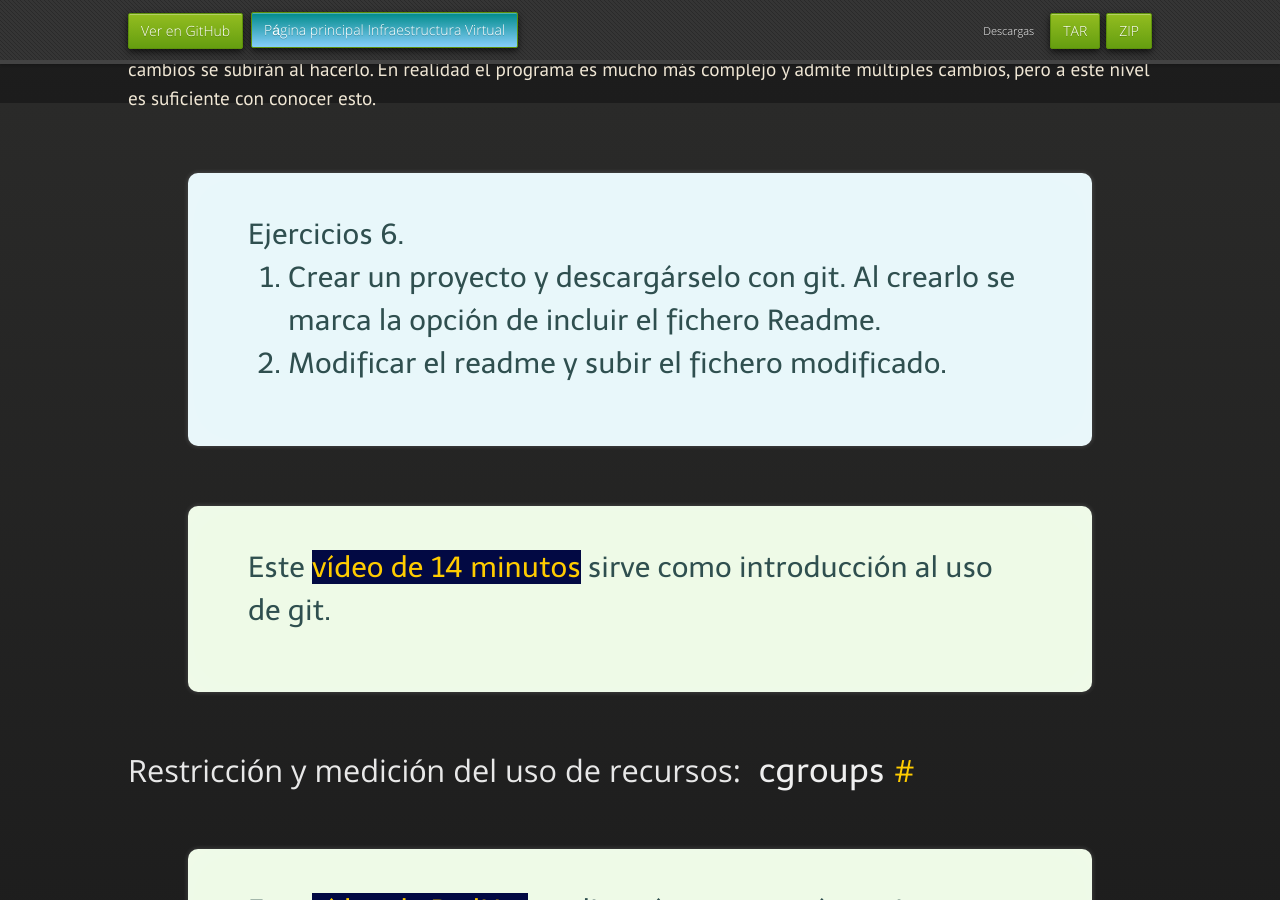
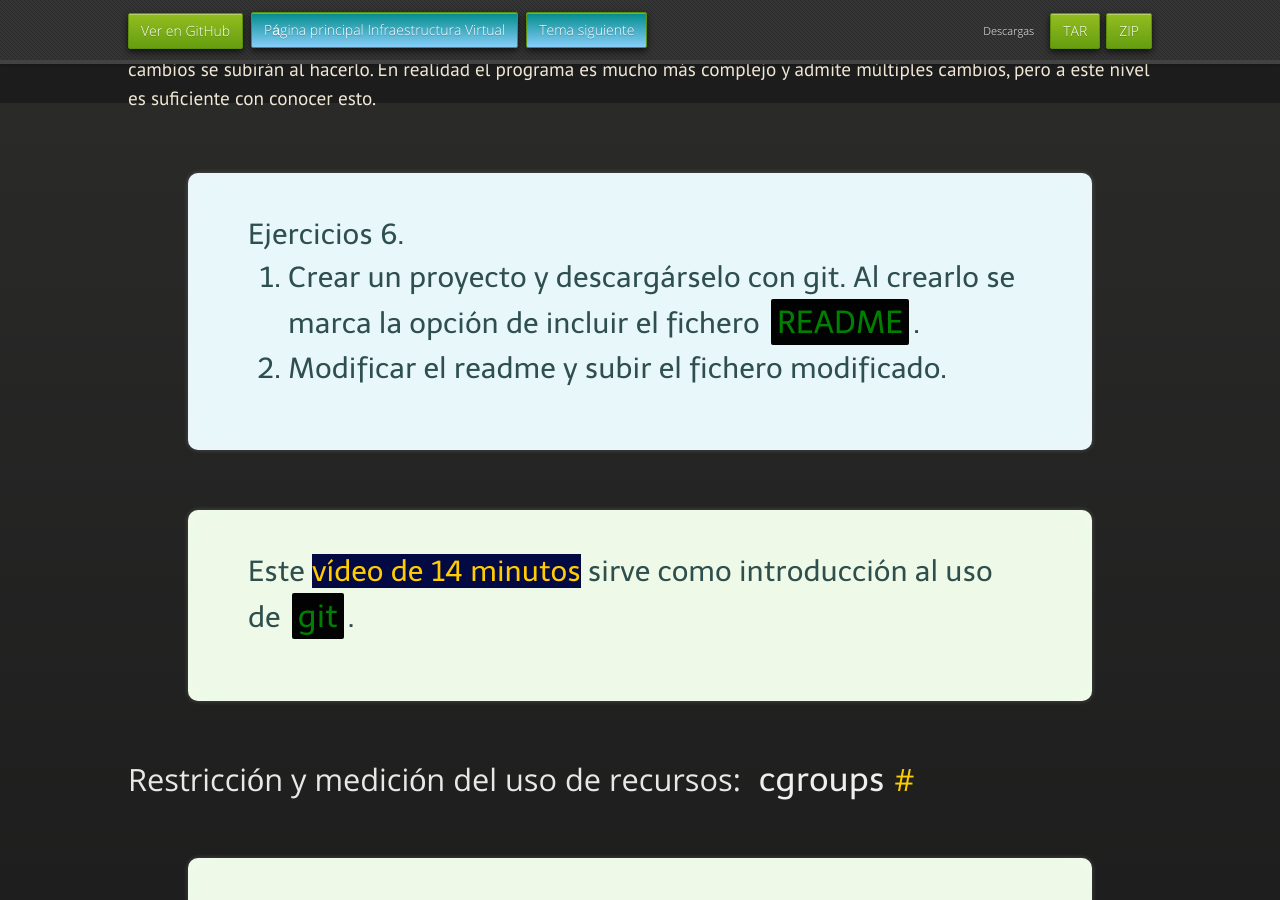
Before and after one commit to JJ/IV, a Jekyll site: the page built from documentos/temas/Intro_concepto_y_soporte_fisico.md, in a window 1280 px wide and 900 px high, scrolled down 7097 px. Built offline with Jekyll 4.4.1, drawn with Linux system fonts in a browser that asks for light colours; nearby versions of some CDN libraries; some web fonts are replaced.

Commit message:
Sync documentos/temas/Intro_concepto_y_soporte_fisico.md de master a gh-pages

```diff
--- a/documentos/temas/Intro_concepto_y_soporte_fisico.md
+++ b/documentos/temas/Intro_concepto_y_soporte_fisico.md
@@ -282,14 +284,14 @@
 
 <div class='ejercicios' markdown="1">
 1. Crear un proyecto y descargárselo con git. Al crearlo se marca la
-opción de incluir el fichero Readme.
+opción de incluir el fichero `README`.
 2. Modificar el readme y subir el fichero modificado.
 </div>
 
 <div class='nota' markdown='1'>
 
 Este [vídeo de 14 minutos](http://www.youtube.com/watch?v=ygbWIJWe29Y)
-sirve como introducción al uso de git.
+sirve como introducción al uso de `git`.
 
 </div>
 
```
Also changed, not shown: other parts of documentos/temas/Intro_concepto_y_soporte_fisico.md (+2 -0 lines).
